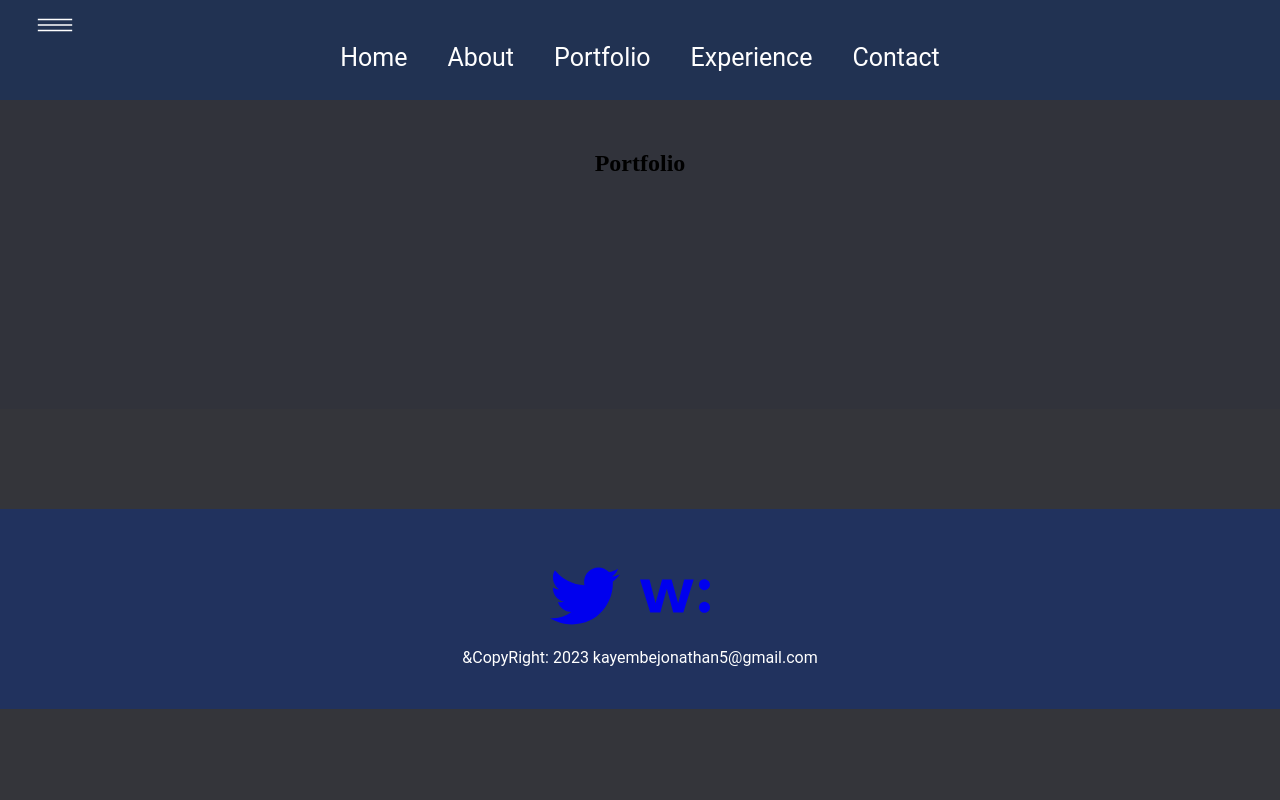
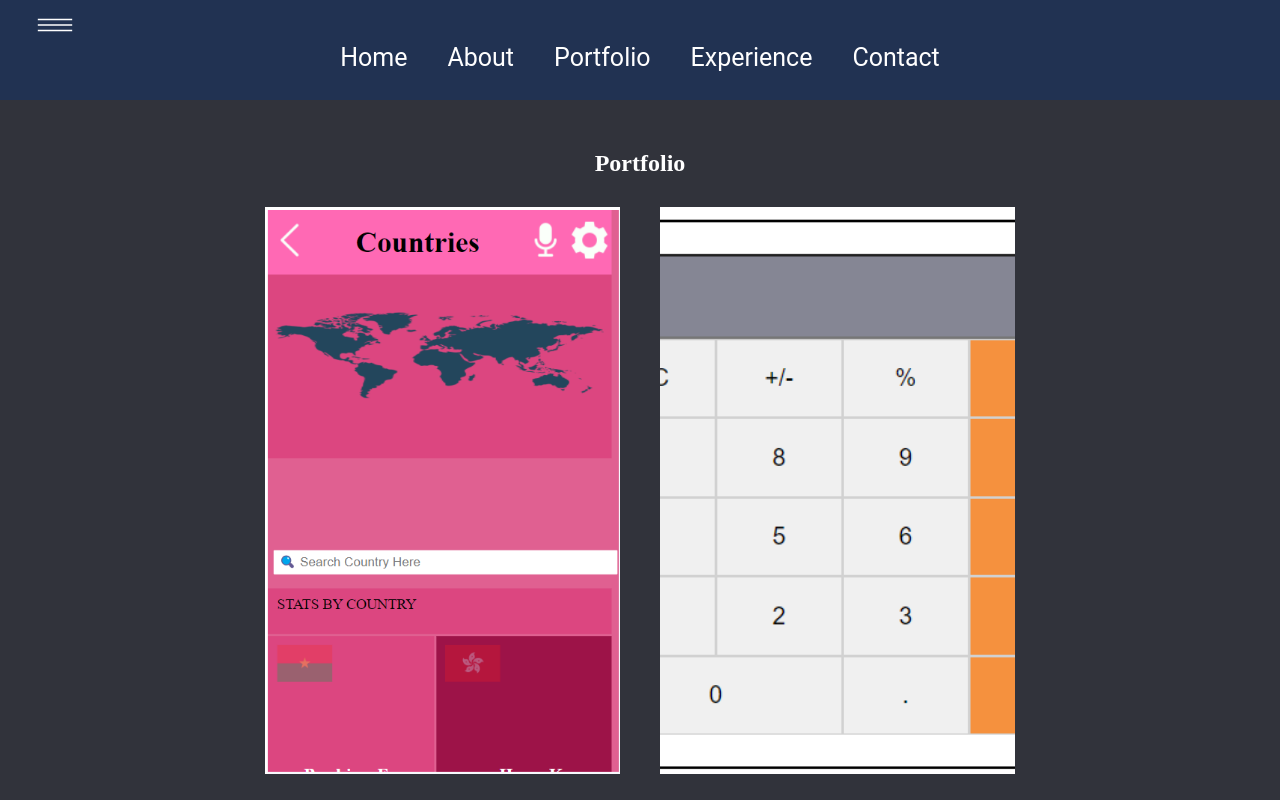
Before and after one commit to KAYEMBAJONATHAN/MyPortfolio, a React (Create React App) app: page /portfolio in a window 1280 px wide. Shown: the top 800 px of the page. Built offline with nearby package versions, Linux system fonts and the light colour scheme; some icons are missing.

Commit message:
Add fix the css

```diff
--- a/src/pages/Portfolio.js
+++ b/src/pages/Portfolio.js
@@ -3,6 +3,8 @@ import '../pages/portfolio.css';
 import project1 from '../Assets/project1.png';
 import calulator from '../Assets/calulator.png';
 import Menufood from '../Assets/Menufood.png';
+import books from '../Assets/books.png';
+import pfolio from '../Assets/pfolio.png';
 
 const Portfolio = () => {
     return(
@@ -13,6 +15,8 @@ const Portfolio = () => {
               <a className="image" href="https://github.com/KAYEMBAJONATHAN/React-t"><img src={project1} alt="countrymap" /></a>
               <a className="image" href="https://github.com/mohamedSabry0/space_travelers_hub"><img src={calulator} alt="travelhub" /></a>
               <a className="image" href="https://github.com/Elhambasir/Food-Menu"><img src={Menufood} alt="foodmenu" /></a>
+              <a className="image" href="https://github.com/HenaryKhuraijam/bookList"><img src={books} alt="foodmenu" /></a>
+              <a className="image" href="https://kayembajonathan.github.io/Desk/"><img src={pfolio} alt="foodmenu" /></a>
             </div>
           </div>
         </section>
--- a/src/pages/portfolio.css
+++ b/src/pages/portfolio.css
@@ -1,51 +1,44 @@
-section#portfolio {
+#portfolio {
     background-color: #31333b;
     padding: 50px 0;
 }
 
-section#portfolio h2 {
+#portfolio h2 {
     text-align: center;
-}
-
-.folio-container {
-    display: flex;
-    justify-content: center;
-    gap: 20px;
-    margin-top: 20px;
+    color: #fff; /* Add text color */
 }
 
 .folio-container {
     display: grid;
-    grid-template-columns: repeat(3, 1fr);
-    gap: 10px;
-    a {
-      display: block;
-      opacity: 0;
-      position: relative;
-      left: 50px;
-      transition: all .3s ease-in-out;
-    }
+    grid-template-columns: repeat(auto-fit, minmax(250px, 1fr));
+    gap: 40px;
+    justify-content: center;
+    margin-top: 30px;
 }
 
- section#portfolio.visible a {
-    opacity: 1;
-    left: 0;
+.folio-container a {
+    display: block;
+    overflow: hidden;
+    position: relative;
+    transition: all .3s ease-in-out;
 }
 
 .folio-container img {
-    width: 200%;
-    height: 120%;
+    width: 100%;
+    height: 100%;
+    object-fit: cover;
 }
 
 .folio-container a:hover {
     transform: scale(1.1);
 }
 
-section#portfolio.visible .folio-container a {
+#portfolio.visible .folio-container a {
     opacity: 1;
     transform: scale(1);
 }
 
 .image {
-    width: 50px;
+    width: 100%;
+    max-width: 100%;
 }
```
Also changed, not shown: src/Assets/books.png (added), src/Assets/pfolio.png (added).
